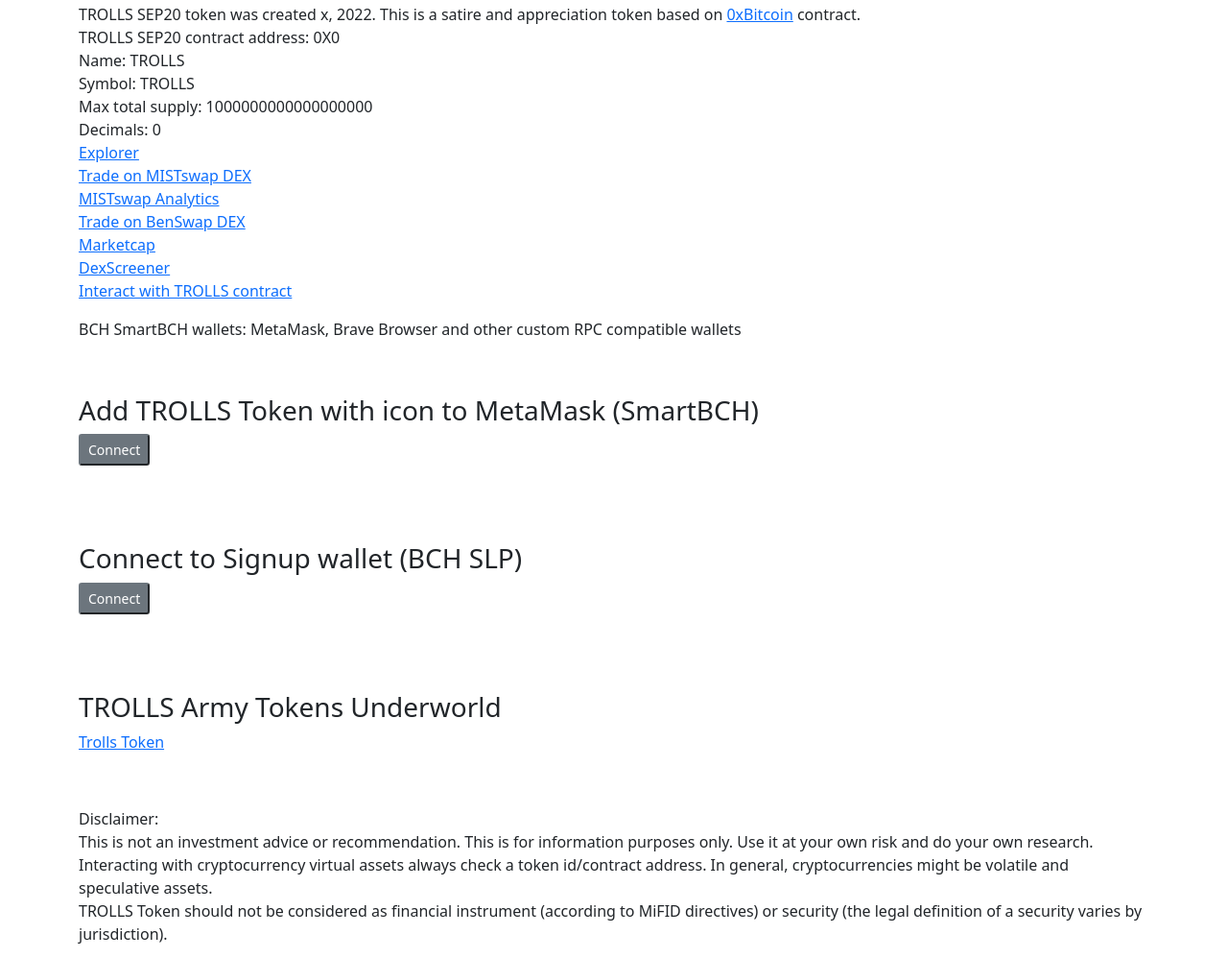
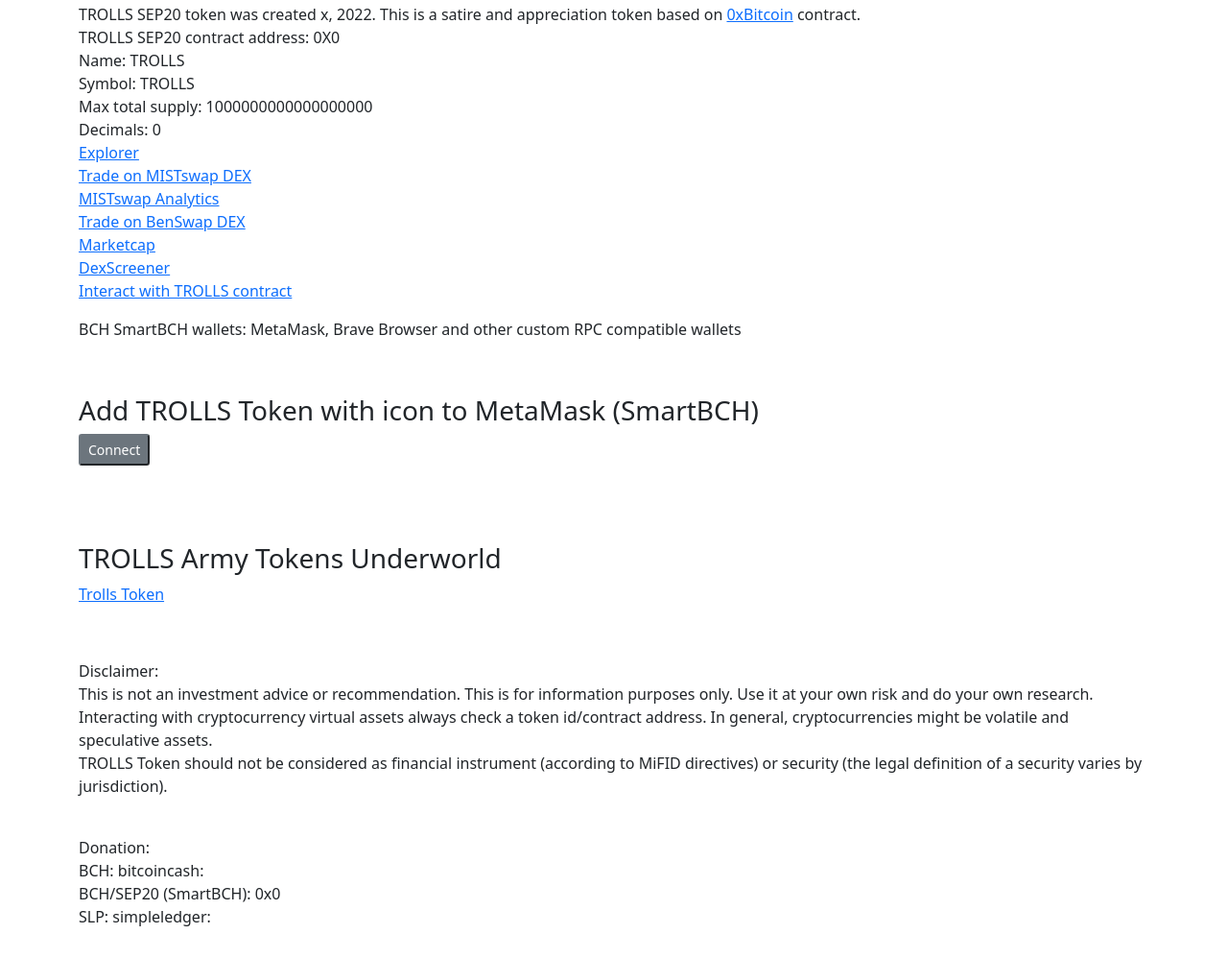
Before and after one commit to Troll-Token/troll-token.github.io, a plain HTML site: page index.html in a window 1280 px wide. Shown: the part 317-1315 px from the top of the page at 96% size. Drawn offline with nearby package versions, Linux system fonts and the light colour scheme.

Commit message:
Update index.html

```diff
--- a/index.html
+++ b/index.html
@@ -73,31 +73,6 @@
 
 	<div class="row">
 		<div>
-			<h3 class="sub-header">Connect to Signup wallet (BCH SLP)</h3>
-			<button onclick="addSignup()" class="btn-sm btn-secondary">Connect</button>
-		</div>
-	</div>
-	<p></p><br>
-
-	<script type="text/javascript" src="https://cdn.signup.cash/provider.js"></script>
-
-	<script>
-		function addSignup() {
-			const signup = new Signup.cash({ addr: "DEVELOPER BCH ADDRESS" });
-			signup.requestAccess(["bch_address"])
-			.then((bchAddr) => {
-			if (bchAddr.status === "GRANTED") {
-			console.log("Thanks! you are logged in");
-			}
-			console.log(bchAddr);
-			});
-		};
-	  </script>
-
-	<p></p><br>
-
-	<div class="row">
-		<div>
 		  <h3 class="sub-header">TROLLS Army Tokens Underworld</h3>
 		  <p>
 			<a href="https://troll-token.github.io/token">Trolls Token</a><br>
```
